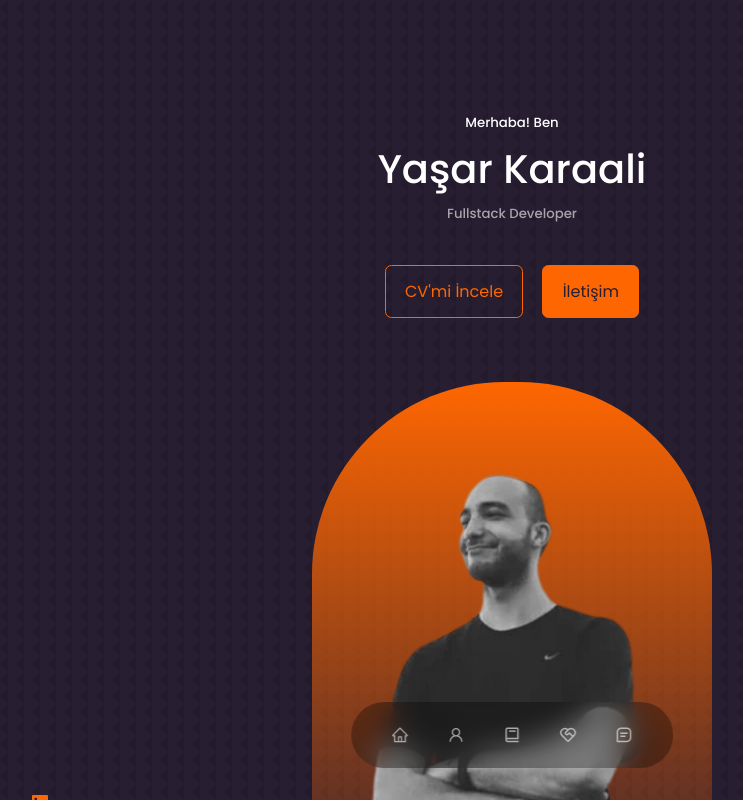
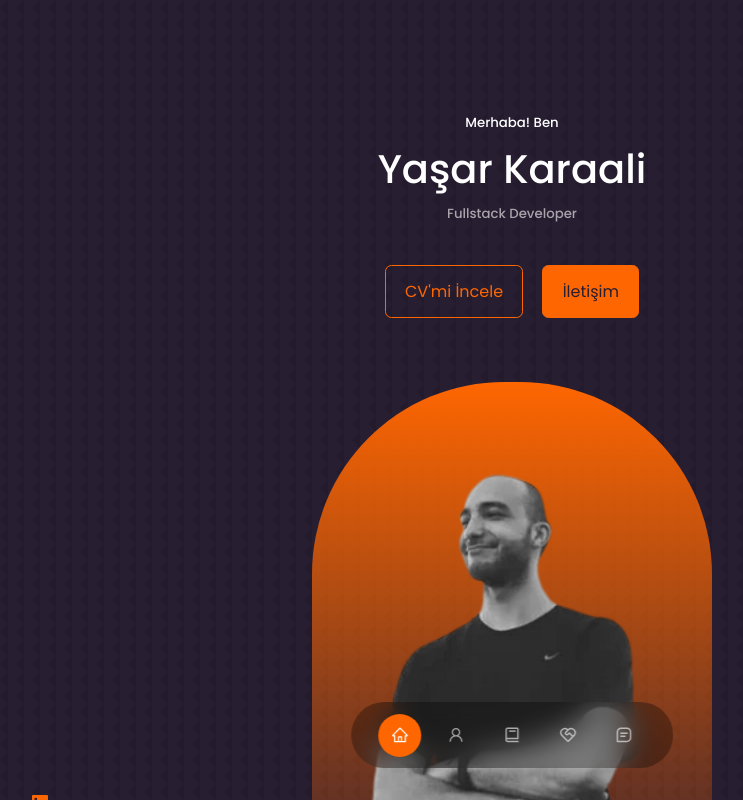
Before and after one commit to YasarAbi/yasarabi-proftolio, a React (Create React App) app: page / in a window 1280 px wide. Shown: the top 800 px of the page, without its empty margins (128-871 px from the left). Built offline with nearby package versions, Linux system fonts and the light colour scheme; the HTML template or start-up script is replaced by a standard one.

Commit message:
Nav useState kullanılarak  görseli güzelleştirildi

```diff
--- a/src/components/nav/nav.css
+++ b/src/components/nav/nav.css
@@ -27,7 +27,7 @@ nav a:hover {
     background: rgba(0, 0, 0, 0.3);
 }
 
-nav a:active {
+nav a.active {
     background: var(--color-primary);
     color: var(--color-white);
 }
--- a/src/components/nav/nav.jsx
+++ b/src/components/nav/nav.jsx
@@ -7,18 +7,18 @@ import {RiServiceLine} from 'react-icons/ri'
 import {BiMessageSquareDetail} from 'react-icons/bi'
 import {useState} from 'react'
 
-const nav = () => {
-
+const Nav = () => {
+  const [activeNav, setActiveNav] = useState('#')
   return (
     <nav>
-      <a href="#"><AiOutlineHome/></a>
-      <a href="#hakkimda"><AiOutlineUser/></a>
-      <a href="#deneyimler"><BiBook/></a>
-      <a href="#servisler"><RiServiceLine/></a>
-      <a href="#iletisim"><BiMessageSquareDetail/></a>
+      <a href="#" onClick={() => setActiveNav('#')} className={activeNav === '#' ? 'active' : ''}><AiOutlineHome/></a>
+      <a href="#hakkimda" onClick={() => setActiveNav('#hakkimda')} className={activeNav === '#hakkimda' ? 'active' : ''}><AiOutlineUser/></a>
+      <a href="#deneyimler" onClick={() => setActiveNav('#deneyimler')} className={activeNav === '#deneyimler' ? 'active' : ''}><BiBook/></a>
+      <a href="#servisler" onClick={() => setActiveNav('#servisler')} className={activeNav === '#servisler' ? 'active' : ''}><RiServiceLine/></a>
+      <a href="#iletisim" onClick={() => setActiveNav('#iletisim')} className={activeNav === '#iletisim' ? 'active' : ''}><BiMessageSquareDetail/></a>
 
     </nav>
   )
 }
 
-export default nav
+export default Nav
```
